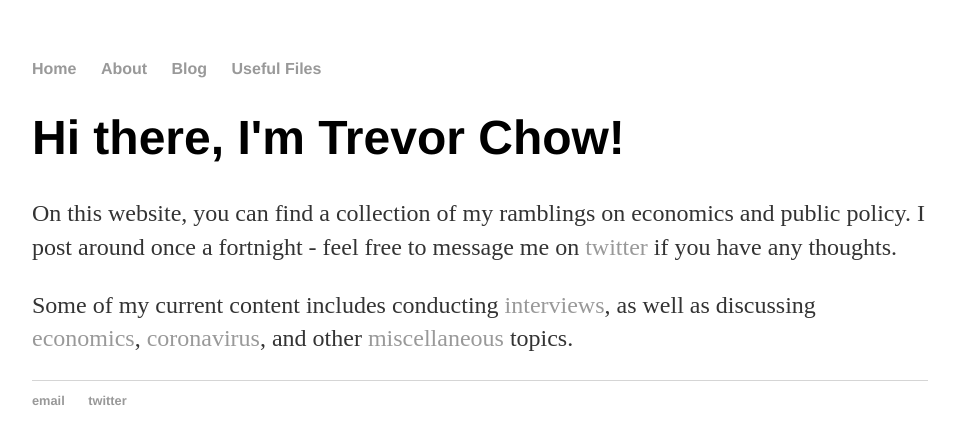
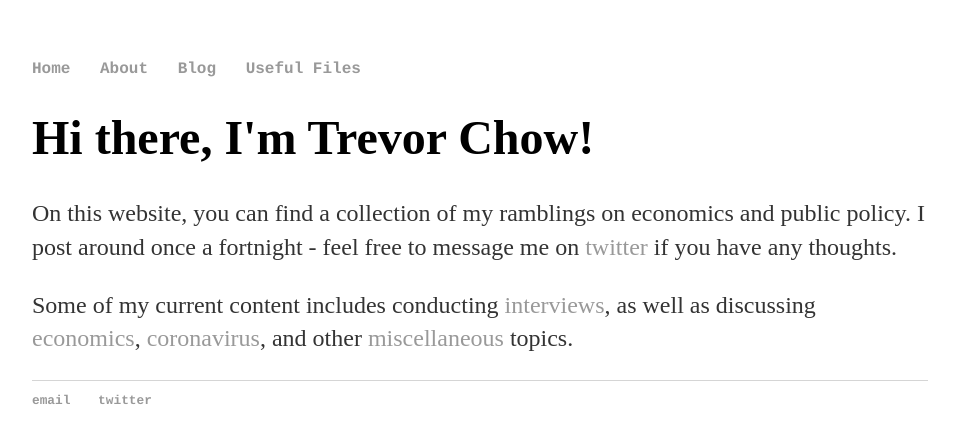
Before and after one commit to tmychow/tmychow.github.io, a Jekyll site: the page built from index.html, in a window 1280 px wide. Shown: the top 444 px of the page, without its empty margins (160-1114 px from the left). Built offline with Jekyll 4.4.1, drawn with Linux system fonts in a browser that asks for light colours.

Commit message:
New fonts

```diff
--- a/css/main.css
+++ b/css/main.css
@@ -3,7 +3,7 @@
     width: 70%;
 }
 nav ul, footer ul {
-    font-family:'Helvetica', 'Arial', 'Sans-Serif';
+    font-family: Inconsolata, Courier, monospace;
     padding: 0px;
     list-style: none;
     font-weight: bold;
@@ -21,7 +21,7 @@
 }
 h1 {
     font-size: 3em;
-    font-family:'Helvetica', 'Arial', 'Sans-Serif';
+    font-family:'Adobe Jensen Pro', 'CMU Serif', Serif;
 }
 p {
     font-size: 1.5em;
```
